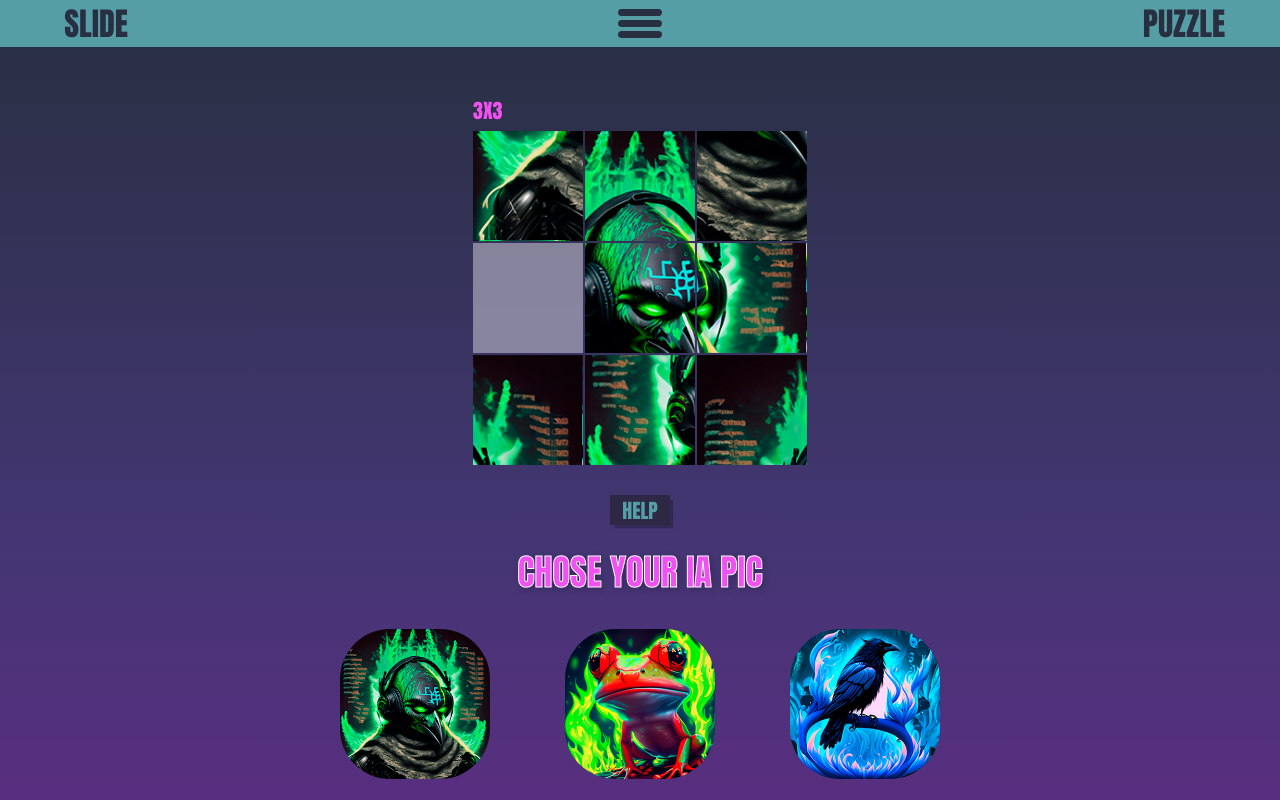
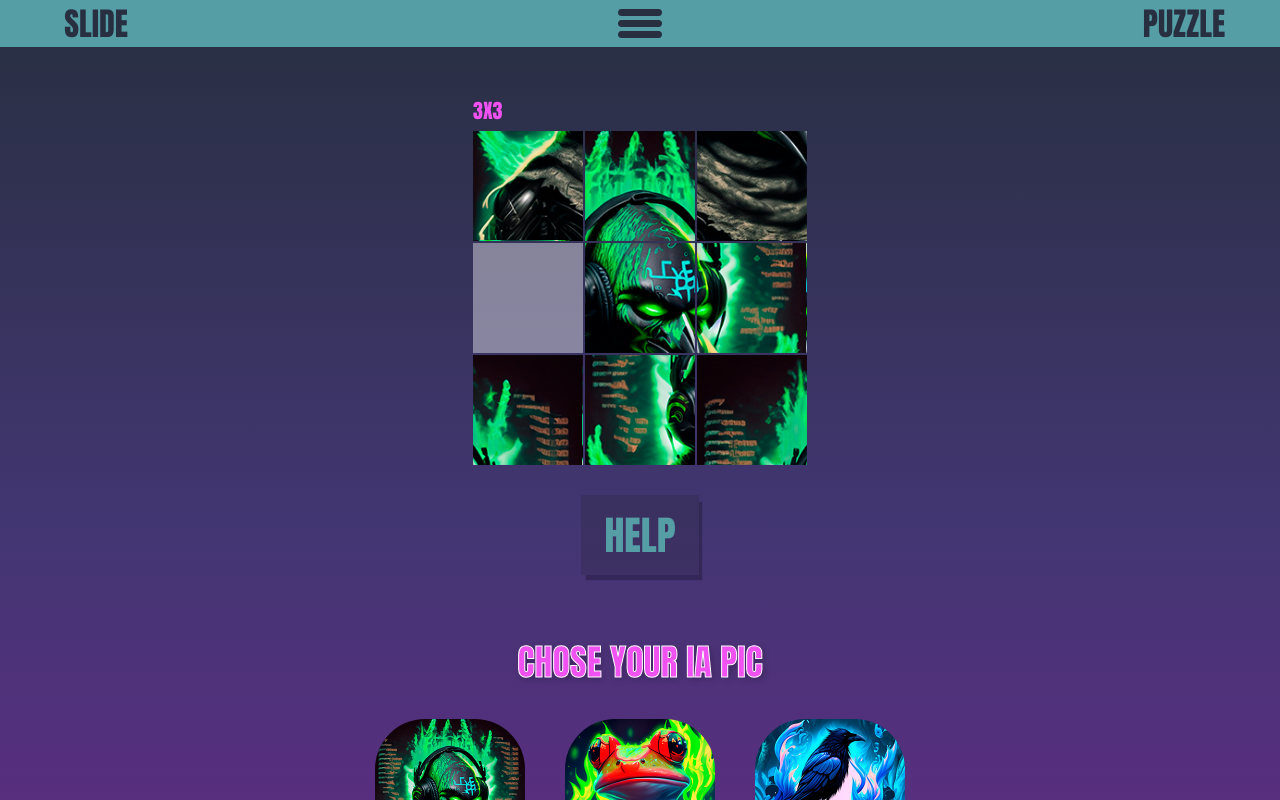
Before and after one commit to JuanSalles/projeto-quebra-cabeca, a React (Vite) app: page / in a window 1280 px wide. Shown: the top 800 px of the page. Built offline with nearby package versions, Linux system fonts and the light colour scheme.

Commit message:
Alterando wrap nas escolhas de puzzle e aumentando o botao help

```diff
--- a/src/App.css
+++ b/src/App.css
@@ -72,16 +72,16 @@
   margin: 20px;
   text-decoration: none;
   border: none;
-  width: 60.789px;
-  height: 29.842px;
-  background: rgba(30, 30, 30, 0.53);
+  padding: 10px 23px;
+  background: rgba(30, 30, 30, 0.2);
   color: var(--nav-color);
-  font-size: 20px;
+  font-size: 40px;
   font-family: Anton, sans-serif;
-  box-shadow: 4px 4px 1px -1px rgba(0, 0, 0, 0.25);
+  box-shadow: 4px 6px 1px -1px rgba(0, 0, 0, 0.25);
 }
 
 .titulo-escolhas{
+  margin-top: 40px;
   color: var(--text-second-color);
   font-size: 36px;
 }
@@ -95,12 +95,13 @@
 
 .container-escolhas{
   display: flex;
-  justify-content: space-between;
+  justify-content: center;
   padding: 10px;
   margin: 20px 0px;
   width: calc(0.73*100vw);
   max-width: 600px;
   gap: 40px;
+  flex-wrap: wrap;
 }
 
 
```
